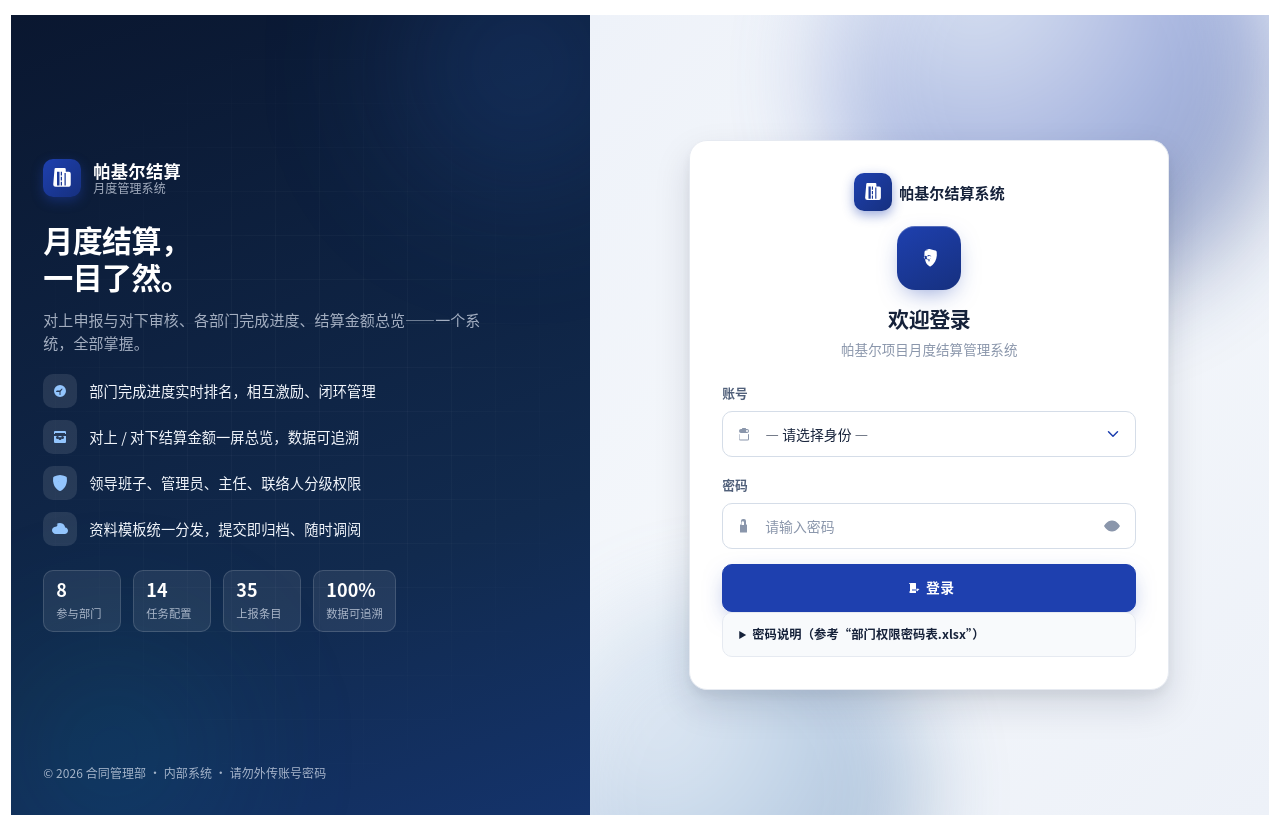
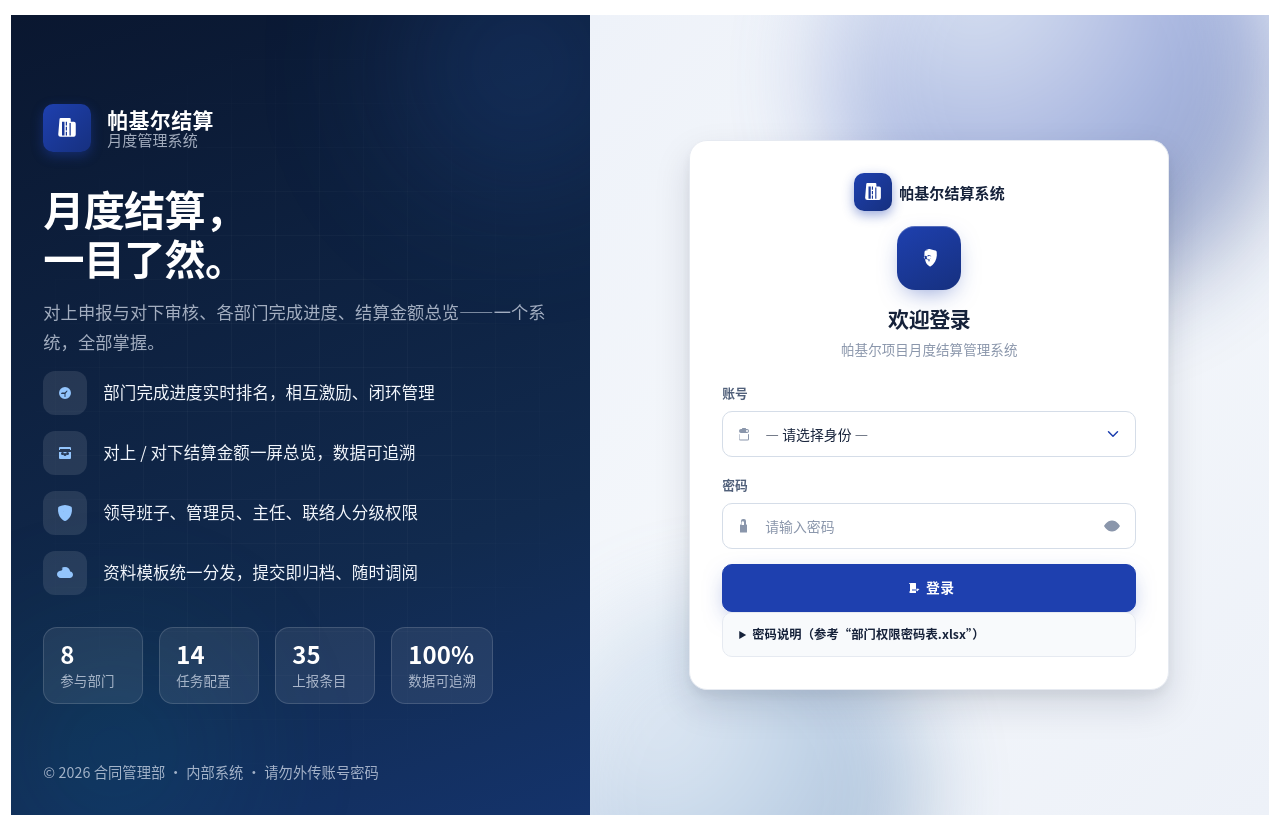
Before and after one commit to Zoey-qi/settlement-system, a Flask app: page /login in a window 1280 px wide. Run offline with Flask 3, Linux system fonts and the light colour scheme; parts of the project's set-up code (start-up, migrations or seed data) failed here and were passed over; some libraries are stand-ins or nearby versions.

Commit message:
style(login): 左侧品牌区内容整体放大（logo/标题/功能亮点/统计模块/页脚），提升可视占比到约 1/3

```diff
--- a/static/css/style.css
+++ b/static/css/style.css
@@ -735,31 +735,34 @@ a:hover { color: var(--c-primary-hover); }
     background-size: 44px 44px;
     opacity: .5;
 }
+/* 左侧内容区整体放大：从约 1/6 提升到约 1/3 可视占比 */
 .auth-split--light .auth-aside-body {
     position: relative; z-index: 1; flex: 1 1 auto;
     display: flex; flex-direction: column; justify-content: center;
+    gap: var(--s-7);
 }
-.auth-split--light .auth-brand { display: flex; align-items: center; gap: var(--s-3); margin-bottom: var(--s-6); }
+.auth-split--light .auth-brand { display: flex; align-items: center; gap: var(--s-4); }
+.auth-split--light .auth-brand .sidebar-logo { width: 48px; height: 48px; font-size: 1.5rem; }
 .auth-split--light .auth-brand-text { display: flex; flex-direction: column; line-height: 1.15; }
-.auth-split--light .auth-brand-text strong { color: #fff; font-size: 1.15rem; font-weight: 700; letter-spacing: .3px; }
-.auth-split--light .auth-brand-text span { color: var(--c-sidebar-text); font-size: .8rem; }
-.auth-split--light .auth-feature h1 { color: #fff; font-size: 2rem; line-height: 1.25; max-width: 440px; }
-.auth-split--light .auth-feature p { color: var(--c-sidebar-text); font-size: 1rem; max-width: 440px; margin-top: var(--s-3); }
-.auth-split--light .auth-feature ul { list-style: none; padding: 0; margin: var(--s-5) 0 0; display: flex; flex-direction: column; gap: var(--s-3); }
-.auth-split--light .auth-feature li { display: flex; align-items: center; gap: var(--s-3); color: var(--c-sidebar-text-strong); font-size: .95rem; }
+.auth-split--light .auth-brand-text strong { color: #fff; font-size: 1.4rem; font-weight: 700; letter-spacing: .3px; }
+.auth-split--light .auth-brand-text span { color: var(--c-sidebar-text); font-size: 1rem; }
+.auth-split--light .auth-feature h1 { color: #fff; font-size: 2.75rem; line-height: 1.18; max-width: 540px; }
+.auth-split--light .auth-feature p { color: var(--c-sidebar-text); font-size: 1.15rem; line-height: 1.7; max-width: 540px; margin-top: var(--s-4); }
+.auth-split--light .auth-feature ul { list-style: none; padding: 0; margin: 0; display: flex; flex-direction: column; gap: var(--s-4); }
+.auth-split--light .auth-feature li { display: flex; align-items: center; gap: var(--s-4); color: var(--c-sidebar-text-strong); font-size: 1.1rem; }
 .auth-split--light .auth-feature li .fi {
-    width: 34px; height: 34px; border-radius: 10px; flex-shrink: 0;
+    width: 44px; height: 44px; border-radius: 12px; flex-shrink: 0;
     background: rgba(255,255,255,.10); color: #93C5FD;
-    display: inline-flex; align-items: center; justify-content: center; font-size: 1rem;
+    display: inline-flex; align-items: center; justify-content: center; font-size: 1.25rem;
 }
-.auth-split--light .auth-stats { display: flex; gap: var(--s-3); margin-top: var(--s-6); flex-wrap: wrap; }
+.auth-split--light .auth-stats { display: flex; gap: var(--s-4); flex-wrap: wrap; }
 .auth-split--light .auth-stat {
     background: rgba(255,255,255,.08); border: 1px solid rgba(255,255,255,.14);
-    border-radius: var(--r-md); padding: var(--s-2) var(--s-3); min-width: 78px;
+    border-radius: var(--r-lg); padding: var(--s-3) var(--s-4); min-width: 100px;
 }
-.auth-split--light .auth-stat b { display: block; color: #fff; font-size: 1.2rem; line-height: 1.15; }
-.auth-split--light .auth-stat span { color: var(--c-sidebar-text); font-size: .75rem; }
-.auth-split--light .auth-foot { position: relative; z-index: 1; color: var(--c-sidebar-text); font-size: .8rem; margin-top: var(--s-5); }
+.auth-split--light .auth-stat b { display: block; color: #fff; font-size: 1.6rem; line-height: 1.15; }
+.auth-split--light .auth-stat span { color: var(--c-sidebar-text); font-size: .9rem; }
+.auth-split--light .auth-foot { position: relative; z-index: 1; color: var(--c-sidebar-text); font-size: .95rem; }
 
 /* 右侧：与全站（仪表盘等）一致的渲染背景——浅蓝灰渐变 + 环境光球 */
 .auth-split--light .auth-main {
```
